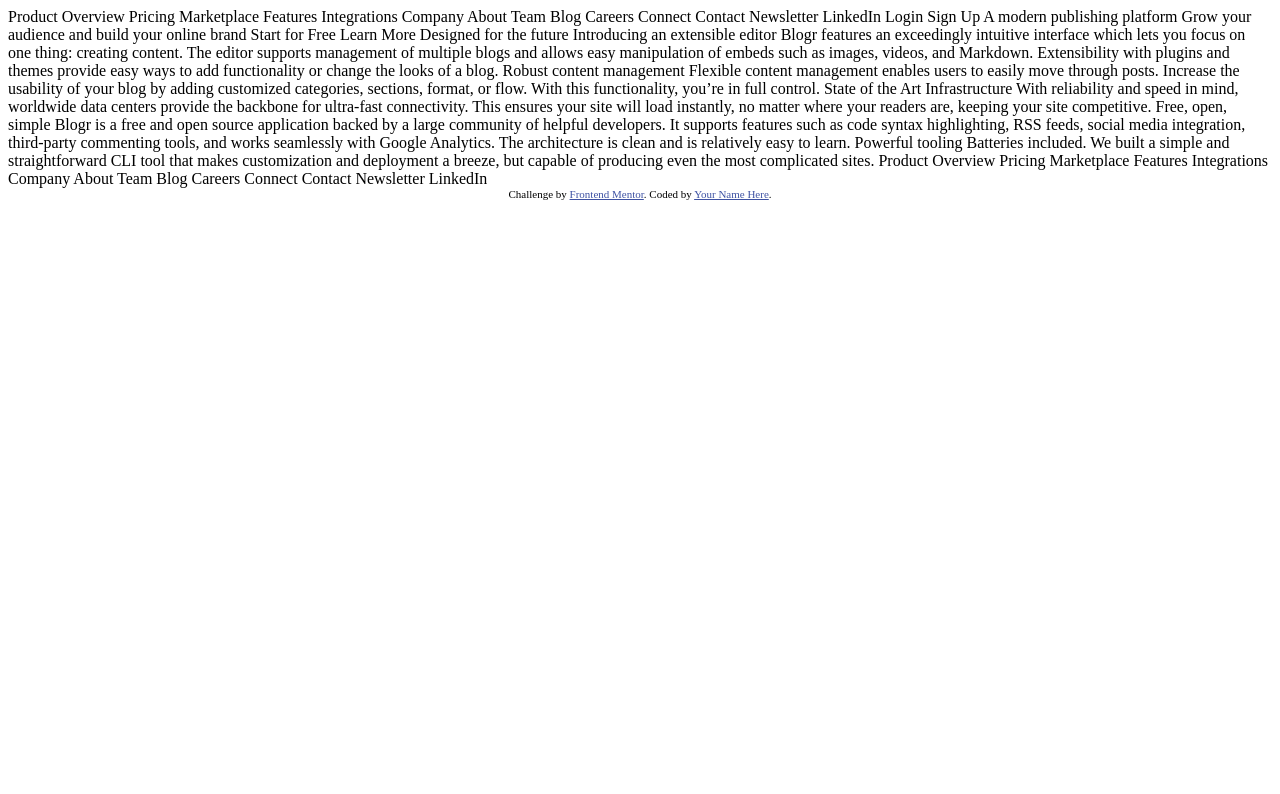
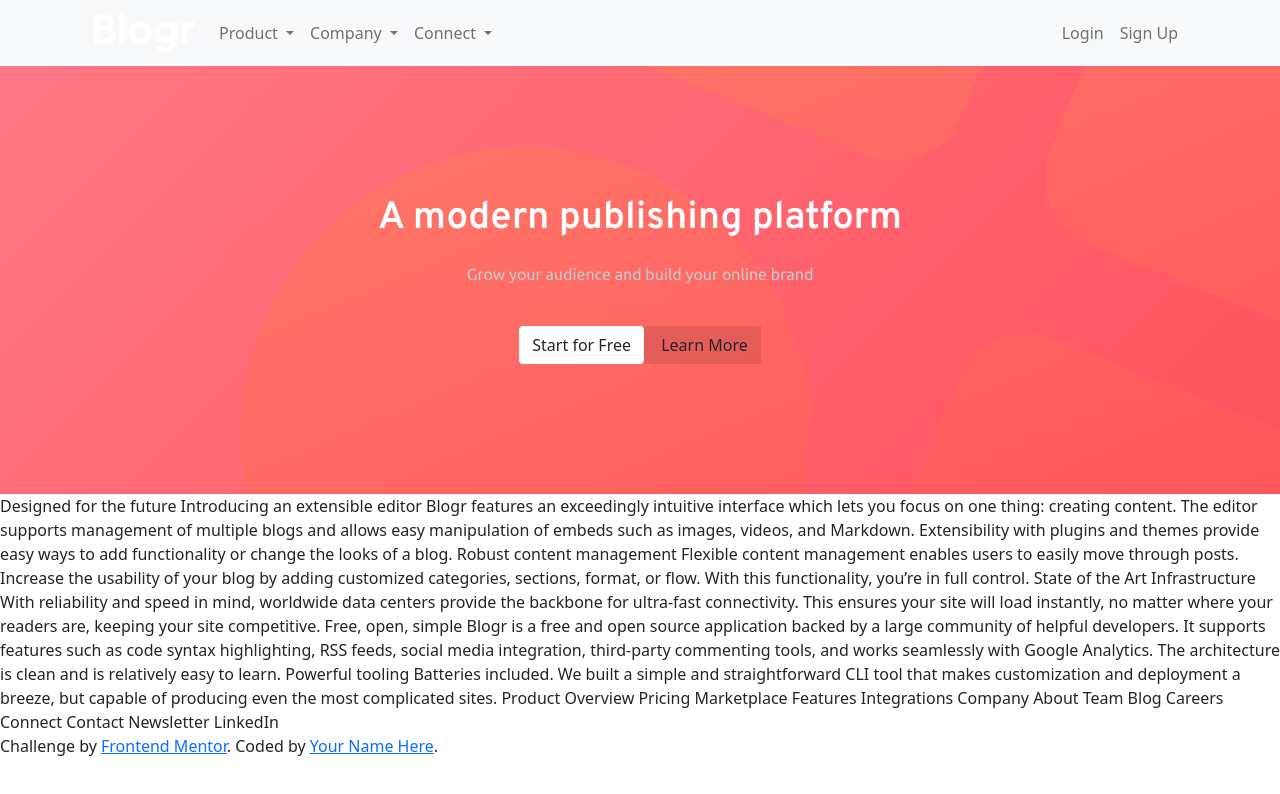
Before and after one commit to AraujoAlexS/Blogr-Landing-Page, a plain HTML site: page index.html in a window 1280 px wide. Drawn offline with nearby package versions, Linux system fonts and the light colour scheme.

Commit message:
Header iniciado

```diff
--- a/index.html
+++ b/index.html
@@ -1,49 +1,97 @@
 <!DOCTYPE html>
 <html lang="en">
+
 <head>
   <meta charset="UTF-8">
-  <meta name="viewport" content="width=device-width, initial-scale=1.0"> <!-- displays site properly based on user's device -->
+  <meta name="viewport" content="width=device-width, initial-scale=1.0">
+  <!-- displays site properly based on user's device -->
 
   <link rel="icon" type="image/png" sizes="32x32" href="./images/favicon-32x32.png">
+  <title>Frontend Mentor | [Blogr]</title>
+  <!-- CSS only -->
+  <link href="https://cdn.jsdelivr.net/npm/bootstrap@5.1.0/dist/css/bootstrap.min.css" rel="stylesheet"
+    integrity="sha384-KyZXEAg3QhqLMpG8r+8fhAXLRk2vvoC2f3B09zVXn8CA5QIVfZOJ3BCsw2P0p/We" crossorigin="anonymous">
+  <!--MY CSS-->
+  <link rel="stylesheet" href="./dist/css/index.css">
+</head>
+<header class="header container-fluid">
+  <img src="./images/bg-pattern-intro.svg" class="header-img img-mobile" alt="">
+  <div class="row">
+    <nav class="navbar navbar-expand-md navbar-light bg-light">
+      <div class="container">
+        <a class="navbar-brand" href="#"><img src="./images/logo.svg" alt=""></a>
+        <button class="navbar-toggler" type="button" data-bs-toggle="collapse" data-bs-target="#navbarNav"
+          aria-controls="navbarNav" aria-expanded="false" aria-label="Toggle navigation">
+          <span class="navbar-toggler-icon"></span>
+        </button>
+        <div class="collapse navbar-collapse" id="navbarNav">
+          <ul class="navbar-nav me-auto">
+            <li class="nav-item dropdown">
+              <a class="nav-link dropdown-toggle" href="#" id='navbarDropdown' role='button' data-bs-toggle="dropdown"
+                aria-expanded="false">
+                Product
+              </a>
+              <ul class="dropdown-menu" aria-labelledby="navbarDropdown">
+                <li><a class="dropdown-item" href="#">Overview</a></li>
+                <li><a class="dropdown-item" href="#">Pricing</a></li>
+                <li><a class="dropdown-item" href="#">Marketplace</a></li>
+                <li><a class="dropdown-item" href="#">Features</a></li>
+                <li><a class="dropdown-item" href="#">Integrations</a></li>
+              </ul>
+            </li>
+            <li class="nav-item dropdown">
+              <a class="nav-link dropdown-toggle" href="#" id='navbarDropdown' role='button' data-bs-toggle="dropdown"
+                aria-expanded="false">
+                Company
+              </a>
+              <ul class="dropdown-menu" aria-labelledby="navbarDropdown">
+                <li><a class="dropdown-item" href="#">About</a></li>
+                <li><a class="dropdown-item" href="#">Team</a></li>
+                <li><a class="dropdown-item" href="#">Blog</a></li>
+                <li><a class="dropdown-item" href="#">Careers</a></li>
+              </ul>
+            </li>
+            <li class="nav-item dropdown">
+              <a class="nav-link dropdown-toggle" href="#" id='navbarDropdown' role='button' data-bs-toggle="dropdown"
+                aria-expanded="false">
+                Connect
+              </a>
+              <ul class="dropdown-menu" aria-labelledby="navbarDropdown">
+                <li><a class="dropdown-item" href="#">Contact</a></li>
+                <li><a class="dropdown-item" href="#">Newsletter</a></li>
+                <li><a class="dropdown-item" href="#">LinkedIn</a></li>
+              </ul>
+            </li>
+          </ul>
+          <ul class="navbar-nav ms-auto">
+            <li class="nav-item">
+              <a class="nav-link register" href="#">Login</a>
+            </li>
+            <li class="nav-item">
+              <a class="nav-link register" href="#">Sign Up</a>
+            </li>
+          </ul>
+        </div>
+      </div>
+    </nav>
+  </div>
+  <div class="row">
+    <div class="banner">
+      <h1 class="banner-title">A modern publishing platform</h1>
+      <p class="banner-text">Grow your audience and build your online brand</p>
+      <div class="buttons">
+        <button class="btn bg-white">Start for Free</button>
+        <button class="btn bg-transparent">Learn More</button>
+      </div>
+    </div>
+  </div>
+</header>
+<main class="main"></main>
+<footer class="footer"></footer>
 
-  <title>Frontend Mentor | [Blogr]</title>
+<body>
 
-  <!-- Feel free to remove these styles or customise in your own stylesheet 👍 -->
-  <style>
-    .attribution { font-size: 11px; text-align: center; }
-    .attribution a { color: hsl(228, 45%, 44%); }
-  </style>
-</head>
-<body>
-  Product
 
-  Overview
-  Pricing
-  Marketplace
-  Features
-  Integrations
-
-  Company
-
-  About
-  Team
-  Blog
-  Careers
-
-  Connect
-
-  Contact
-  Newsletter
-  LinkedIn
-
-  Login
-  Sign Up
-
-  A modern publishing platform
-  Grow your audience and build your online brand
-
-  Start for Free
-  Learn More
 
   Designed for the future
 
@@ -67,7 +115,8 @@
   and works seamlessly with Google Analytics. The architecture is clean and is relatively easy to learn.
 
   Powerful tooling
-  Batteries included. We built a simple and straightforward CLI tool that makes customization and deployment a breeze, but
+  Batteries included. We built a simple and straightforward CLI tool that makes customization and deployment a breeze,
+  but
   capable of producing even the most complicated sites.
 
   Product
@@ -95,5 +144,10 @@
     Challenge by <a href="https://www.frontendmentor.io?ref=challenge" target="_blank">Frontend Mentor</a>.
     Coded by <a href="#">Your Name Here</a>.
   </div>
+  <!-- JavaScript Bundle with Popper -->
+  <script src="https://cdn.jsdelivr.net/npm/bootstrap@5.1.0/dist/js/bootstrap.bundle.min.js"
+    integrity="sha384-U1DAWAznBHeqEIlVSCgzq+c9gqGAJn5c/t99JyeKa9xxaYpSvHU5awsuZVVFIhvj"
+    crossorigin="anonymous"></script>
 </body>
+
 </html>
--- /dev/null
+++ b/scss/index.scss
@@ -0,0 +1,91 @@
+@import url("https://fonts.googleapis.com/css2?family=Overpass:wght@300;600&display=swap");
+@import url("https://fonts.googleapis.com/css2?family=Ubuntu:wght@400;500;700&display=swap");
+
+// ### Fonts
+$heading: "Overpass";
+$text: "Ubuntu";
+
+// ### Primary
+$Light-red: hsl(356, 100%, 66%); // (CTA text)
+$Very-light-red: hsl(355, 100%, 74%); // (CTA hover background)
+$Very-dark-blue: hsl(208, 49%, 24%); // (headings)
+
+// ### Neutral
+
+$White: hsl(0, 0%, 100%); // (text)
+$Grayish-blue: hsl(240, 2%, 79%); // (footer text)
+$Very-dark-grayish-blue: hsl(207, 13%, 34%); // (body copy)
+$Very-dark-black-blue: hsl(240, 10%, 16%); // (footer background)
+
+// ### Gradient
+
+// Background gradient - Intro/CTA mobile nav:
+
+$Very-light-red: hsl(13, 100%, 72%);
+$Light-red: hsl(353, 43%, 36%);
+
+// Background gradient - body:
+
+$Very-dark-gray-blue: hsl(237, 17%, 21%);
+$Very-dark-desaturated-blue: hsl(237, 23%, 32%);
+
+h1,
+h2,
+h3,
+h4,
+h5,
+h6 {
+  font-family: $heading !important;
+}
+
+p,
+span {
+  font-family: $text !important;
+  font-size: 16px;
+}
+
+.header {
+  position: relative;
+  overflow: hidden;
+  background: linear-gradient(
+    135deg,
+    hsl(355, 100%, 74%) 0%,
+    hsl(356, 100%, 66%) 100%
+  ) !important;
+
+  &-img {
+    position: absolute;
+    width: 180%;
+    left: 75%;
+    top: 50%;
+    transform: translate(-50%, -50%);
+    z-index: 1;
+  }
+
+  nav {
+    z-index: 2;
+  }
+  .banner {
+    padding: 130px 20px;
+    display: flex;
+    flex-direction: column;
+    align-items: center;
+    z-index: 2;
+
+    &-title {
+      text-align: center !important;
+      font-size: 2.4rem;
+      font-weight: 600;
+      color: #fff;
+      margin-bottom: 20px;
+    }
+    &-text {
+      text-align: center;
+      color: $Grayish-blue;
+      margin-bottom: 40px;
+    }
+    .buttons {
+      background: rgba($color: #000000, $alpha: 0.1);
+    }
+  }
+}
```
Also changed, not shown: dist/css/index.css (added), 2 other files.
